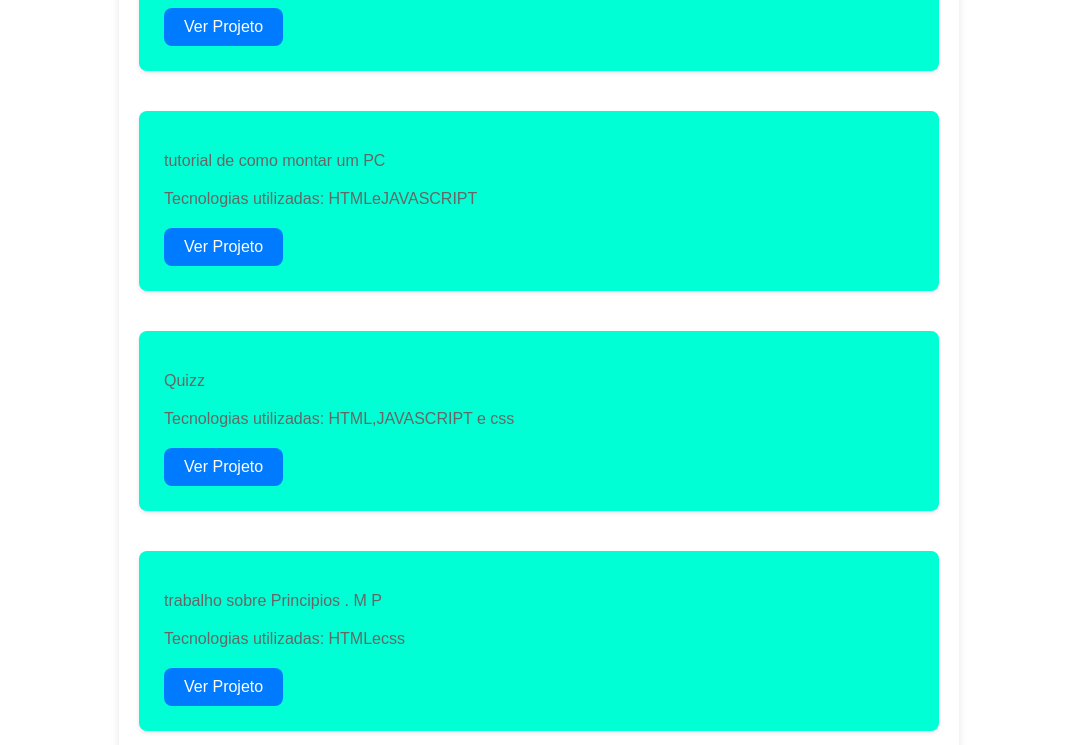
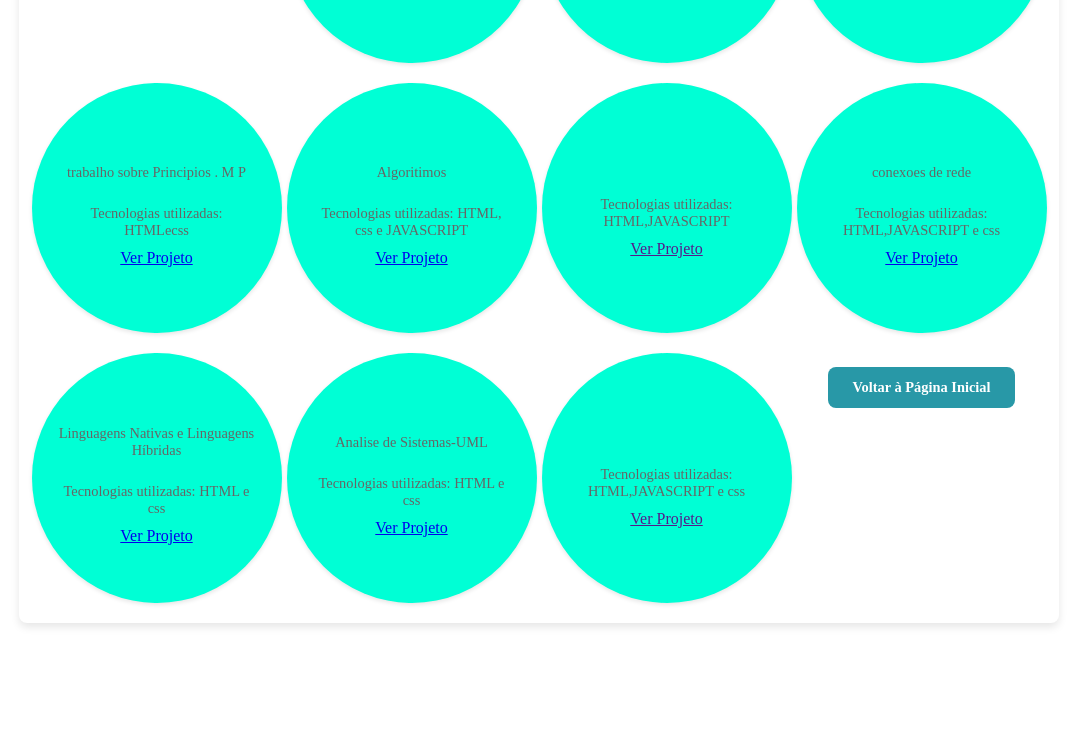
Before and after one commit to deisy321/portofolio, a plain HTML site: page secao2.html in a window 1280 px wide. Shown: the part 257-1002 px from the top of the page, without its empty margins (101-1179 px from the left). After the commit the page ends 930 px from the top, so only its background shows below. Drawn offline with Linux system fonts and the light colour scheme.

Commit message:
style2 melhor..

```diff
--- a/secao2.html
+++ b/secao2.html
@@ -73,7 +73,8 @@
 
 
 
-        <p><a href="index.html">Voltar para a Página Inicial</a></p>
+       <p> <a href="index.html" class="back-button">Voltar à Página Inicial</a> </p>
+
     </section>
 
 </body>
--- a/style2.css
+++ b/style2.css
@@ -1,33 +1,40 @@
-body {
-    font-family: 'Poppins', sans-serif;
-    background-color:white;
-    margin: 0;
-    padding: 0;
-    color: #333;
+h2 {
+    color: #2c3e50; /* Cor azul escuro */
+    text-align: center;
+    font-size: 2.5em;
+    margin-bottom: 20px;
+    text-shadow: 2px 2px 4px rgba(0, 0, 0, 0.1); /* Sombra leve */
 }
 
+
+
+
 #projects {
-    max-width: 800px;
+    max-width: 1000px;
     margin: 50px auto;
     padding: 20px;
     background-color: #ffffff;
     border-radius: 8px;
     box-shadow: 0 4px 8px rgba(0, 0, 0, 0.1);
-}
-
-h2 {
-    color: #333;
-    text-align: center;
-    margin-bottom: 30px;
+    display: grid;
+    grid-template-columns: repeat(auto-fit, minmax(200px, 1fr)); /* Mínimo de 200px por coluna */
+    gap: 20px; /* Espaçamento entre os projetos */
+    justify-items: center; /* Centraliza os itens horizontalmente */
 }
 
 .project {
-    margin-bottom: 40px;
+    width: 200px;  /* Define a largura dos círculos */
+    height: 200px; /* Define a altura igual à largura */
     padding: 25px;
-    border-radius: 8px;
-    background-color:rgb(0, 255, 213);
+    border-radius: 50%; /* Torna o projeto circular */
+    background-color: rgb(0, 255, 213);
     box-shadow: 0 2px 4px rgba(0, 0, 0, 0.1);
     transition: transform 0.3s ease;
+    display: flex;
+    flex-direction: column;
+    align-items: center; /* Centraliza o conteúdo dentro do círculo */
+    justify-content: center; /* Alinha verticalmente o conteúdo no centro */
+    text-align: center;
 }
 
 .project:hover {
@@ -35,42 +42,28 @@ h2 {
 }
 
 h3 {
-    color: #333;
-    margin-bottom: 15px;
+    font-size: 1.2em;
 }
 
 p {
+    font-size: 0.9em;
     color: #666;
-    margin-bottom: 20px;
+    margin-bottom: 10px;
 }
 
-a {
+.back-button {
     display: inline-block;
-    padding: 10px 20px;
+    padding: 12px 25px;
     color: #fff;
-    background-color: #007bff;
+    background-color: #2898a7; /* Cor verde diferenciada */
     border-radius: 8px;
     text-decoration: none;
-    transition: background-color 0.3s ease;
+    font-weight: bold;
+    margin-bottom: 30px;
+    transition: background-color 0.3s ease, transform 0.3s ease;
 }
 
-a:hover {
-    background-color: #0056b3;
+.back-button:hover {
+    background-color: #218883; /* Cor mais escura ao passar o mouse */
+    transform: translateY(-3px); /* Efeito de elevação no hover */
 }
-
-p a {
-    color: #007bff;
-    text-decoration: none;
-    border-bottom: 1px dotted #007bff;
-    transition: border-bottom 0.3s ease;
-}
-
-p a:hover {
-    border-bottom: 1px solid #007bff;
-}
-
-footer {
-    text-align: center;
-    margin-top: 50px;
-    color: #666;
-}
```
